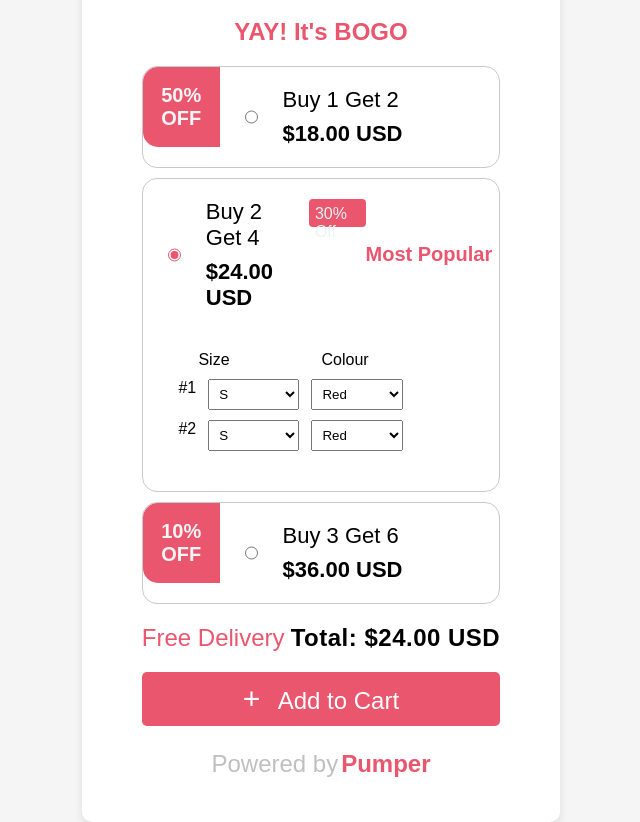
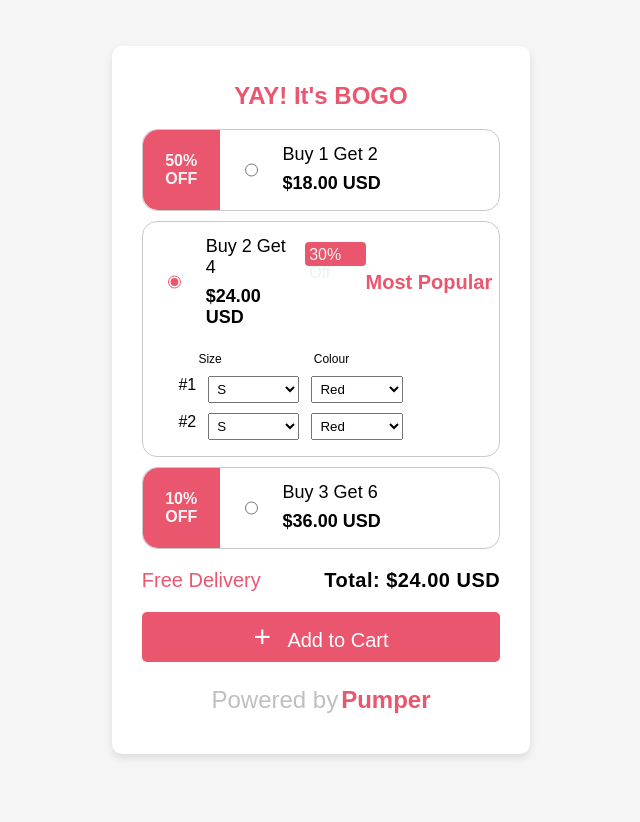
Before and after one commit to R0hitG0yal/paymentsPage, a plain HTML site: page index.html in a window 1280 px wide. Shown: the whole page, without its empty margins (319-959 px from the left). After the commit the page ends 800 px from the top, so only its background shows below. Drawn offline with Linux system fonts and the light colour scheme.

Commit message:
Removedd extra padding

```diff
--- a/styles.css
+++ b/styles.css
@@ -11,7 +11,7 @@ body {
 
 .bundle-container {
   background-color: white;
-  padding: 20px 60px;
+  padding: 16px 30px;
   border-radius: 10px;
   box-shadow: 0 4px 8px rgba(0, 0, 0, 0.1);
   width: 28vw;
@@ -47,7 +47,7 @@ h2 {
   text-align: center;
   border-top-left-radius: 15px;
   border-bottom-left-radius: 15px;
-  font-size: 20px;
+  font-size: 16px;
 }
 
 .discount span {
@@ -60,13 +60,13 @@ h2 {
   right: 10px;
   background-color: rgb(234, 86, 110);
   color: white;
-  padding: 2px 5px;
+  padding: 0px 5px;
   border-radius: 3px;
-  font-size: 12px;
+  font-size: 8px;
 }
 
 .label {
-  font-size: 16px;
+  font-size: 12px;
   /* color: gray; */
   font-weight: lighter;
 }
@@ -79,8 +79,7 @@ h2 {
 
 .details {
   width: 80%;
-  padding: 10px;
-  padding-bottom: 40px;
+  padding-bottom: 16px;
   height: fit-content;
 }
 
@@ -106,7 +105,7 @@ h2 {
   justify-content: space-between;
   text-align: center;
   margin-top: 20px;
-  font-size: 24px;
+  font-size: 20px;
 }
 .shipping {
   color: rgb(234, 86, 110);
@@ -133,12 +132,12 @@ h2 {
   width: 100%;
   background-color: rgb(234, 86, 110);
   color: white;
-  padding: 10px;
+  padding: 8px;
   border: none;
   border-radius: 5px;
   margin-top: 20px;
   cursor: pointer;
-  font-size: 24px;
+  font-size: 20px;
 }
 
 .add-to-cart:hover {
@@ -149,8 +148,8 @@ h2 {
   display: flex;
   gap: 8px;
   flex-direction: column;
-  font-size: 22px;
-  padding: 20px 0;
+  font-size: 18px;
+  padding: 14px 0;
 }
 
 .pair-price span {
@@ -175,23 +174,22 @@ input {
 select {
   width: 100px;
   height: fit-content;
-  padding: 6px;
+  padding: 4px;
 }
 
-.off{
+.off {
   background: rgb(234, 86, 110);
   height: 16px;
-  padding: 6px;
+  padding: 4px;
   color: #e7f4f2;
   width: full;
   margin-left: 10px;
   border-radius: 4px;
   display: flex;
   margin-top: 20px;
-
 }
 
-.amount{
+.amount {
   font-weight: 600;
-  letter-spacing: .5px;
+  letter-spacing: 0.5px;
 }
```
